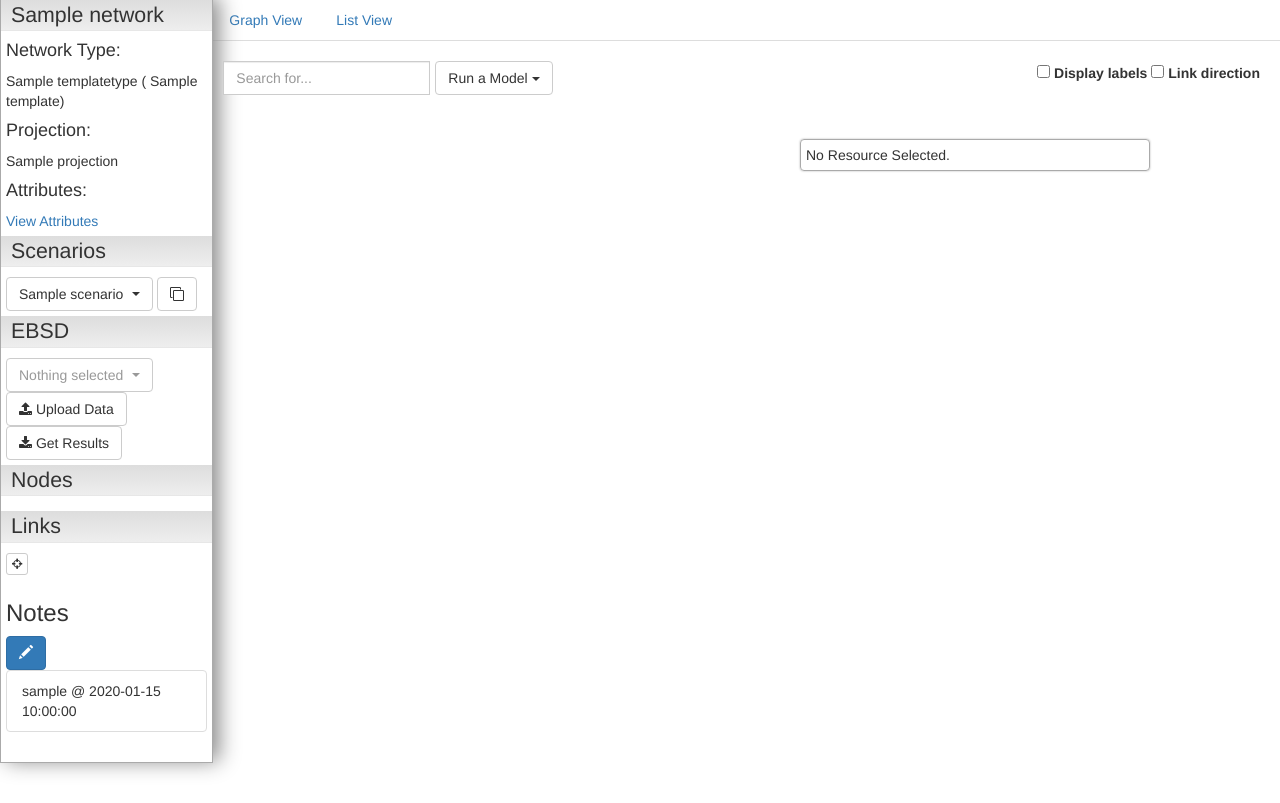
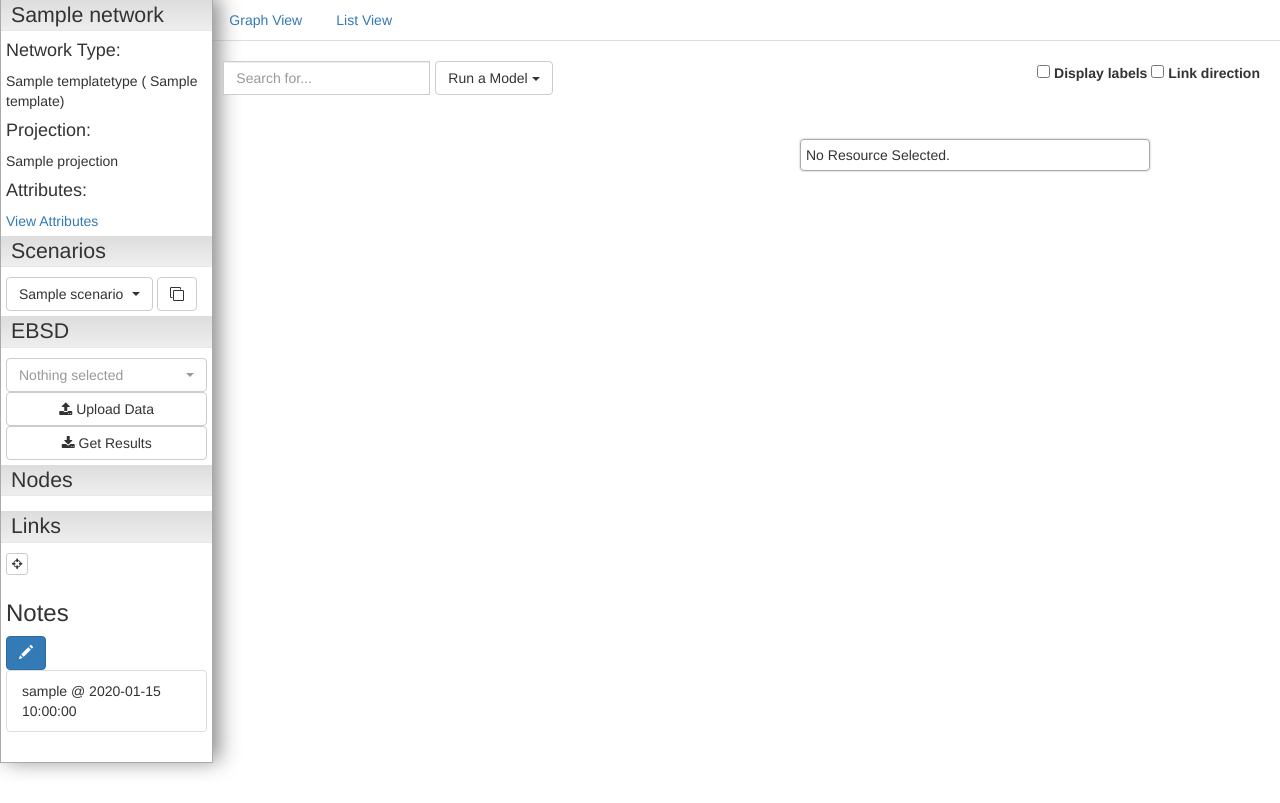
Before and after one commit to knoxsp/basinit-backup, a Python web app: template templates/network.html in a window 1280 px wide. Shown: the part 56-859 px from the top of the page. Run offline with Jinja, Linux system fonts and the light colour scheme; the template is opened without the code that fills it: most values are stand-ins (such as "Sample title", 1, 10 or a date in 2020); some libraries are stand-ins or nearby versions.

Commit message:
Make EBSD buttons full-width

```diff
--- a/templates/sidebar.html
+++ b/templates/sidebar.html
@@ -69,11 +69,11 @@
             <div class="filterheading">EBSD
             </div>
 
-            <div class='filtercontent'>
+            <div class='filtercontent fullwidth'>
                 <select id="solution-select" class="selectpicker"></select>
             </div>
 
-            <div class='filtercontent'>
+            <div class='filtercontent fullwidth'>
                 <div class="btn-group">
                     <button id="open-ebsd-modal" type="button" class="btn btn-default btn-s"data-toggle="modal" data-target="#load-ebsd-data-modal">
                         <span class="fa fa-upload"></span> Upload Data
@@ -81,7 +81,7 @@
                 </div>
             </div>
 
-            <div class='filtercontent'>
+            <div class='filtercontent fullwidth'>
                 <div class="btn-group">
                     <button id="get-ebsd-results" class="btn btn-default btn-s">
                         <span class="fa fa-download"></span> Get Results
```
